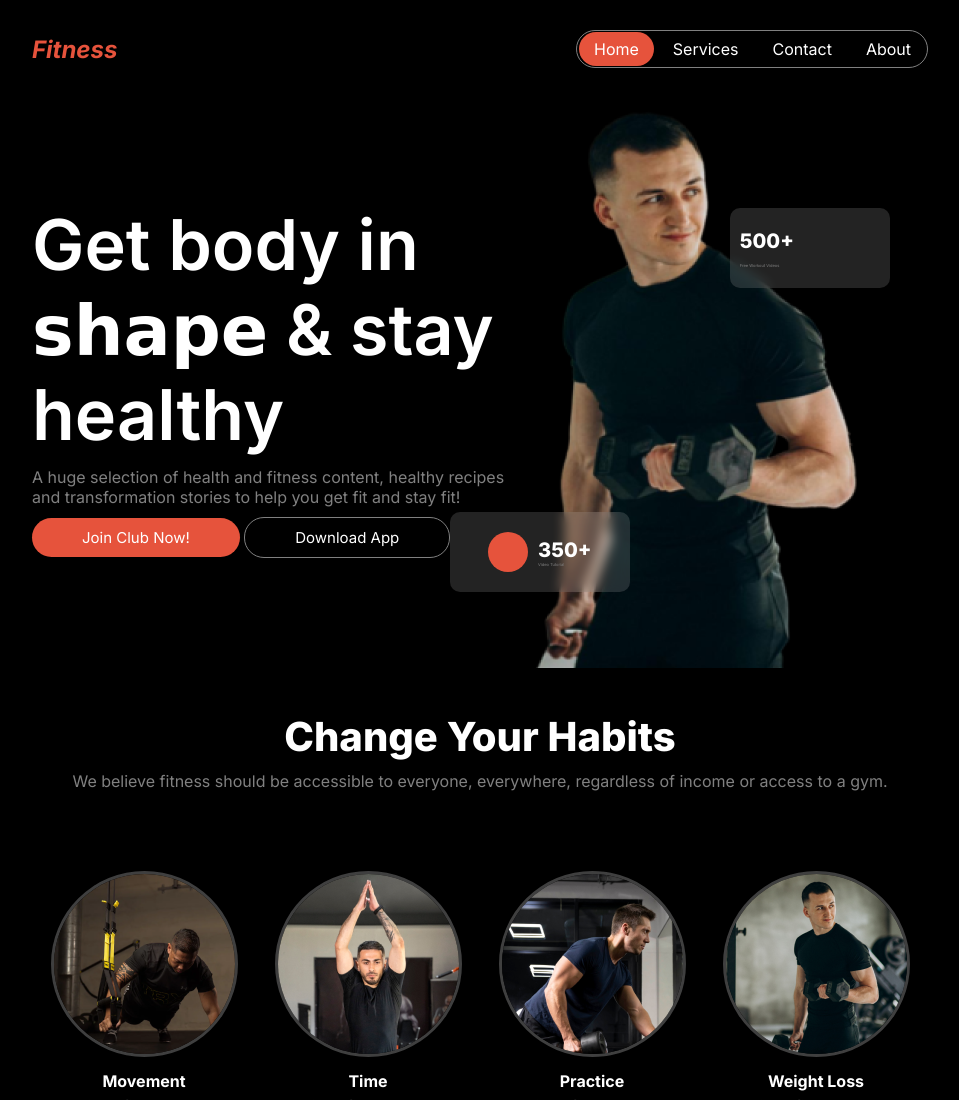
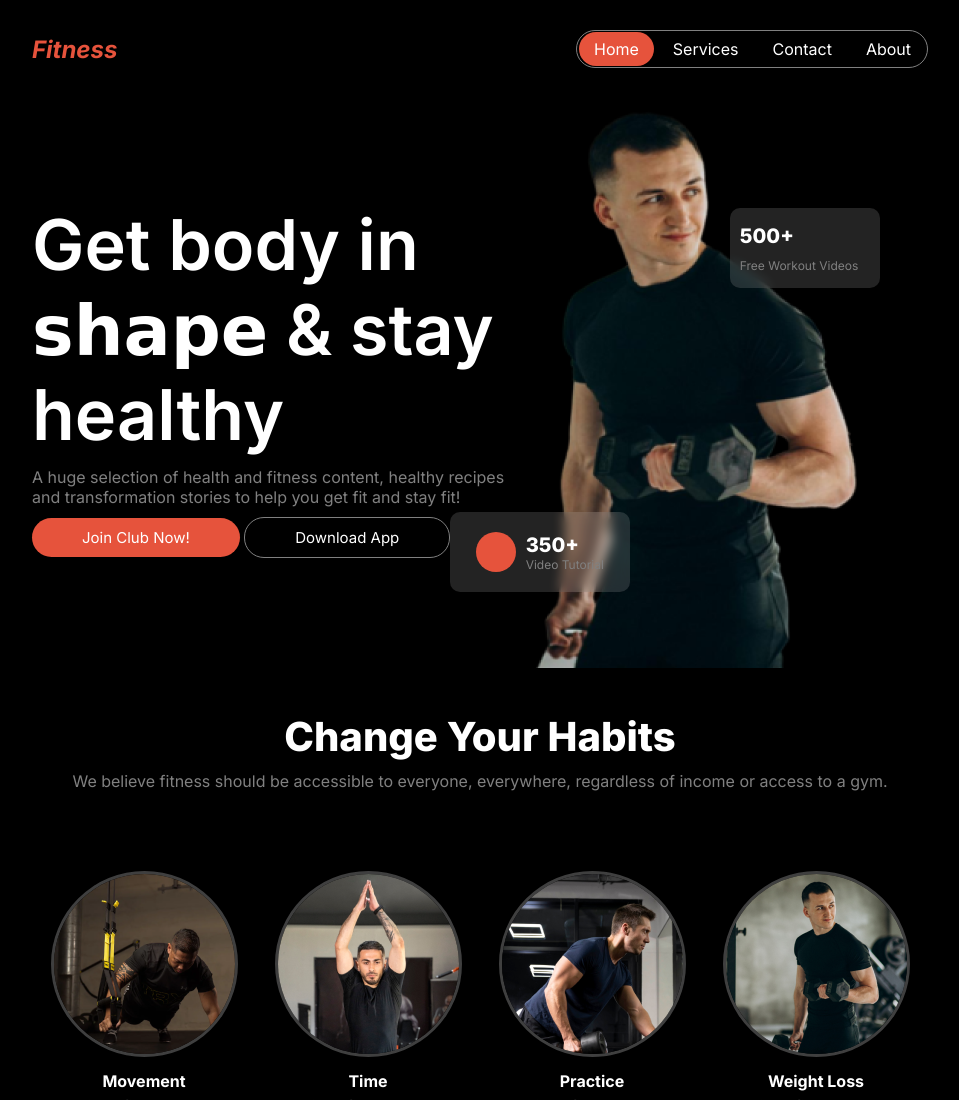
Before and after one commit to ashibullah/Ph-assignment-2, a plain HTML site: page index.html in a window 1280 px wide. Shown: the top 1100 px of the page, without its empty margins (160-1119 px from the left). Drawn offline with Linux system fonts and the light colour scheme; a web font is replaced by a local one.

Commit message:
crosschecked

```diff
--- a/styles/styles.css
+++ b/styles/styles.css
@@ -32,7 +32,7 @@ button{
 }
 
 .small-text{
-    font-size: 4px;
+    font-size: 12px;
 }
 
 
@@ -141,7 +141,7 @@ nav ul li a:hover{
     justify-content: center;
     align-items: start;
     left: 200px;
-    width: 150px;
+    width: 140px;
     bottom: 0;
     top: 120px;
     padding-left: 10px;
```
